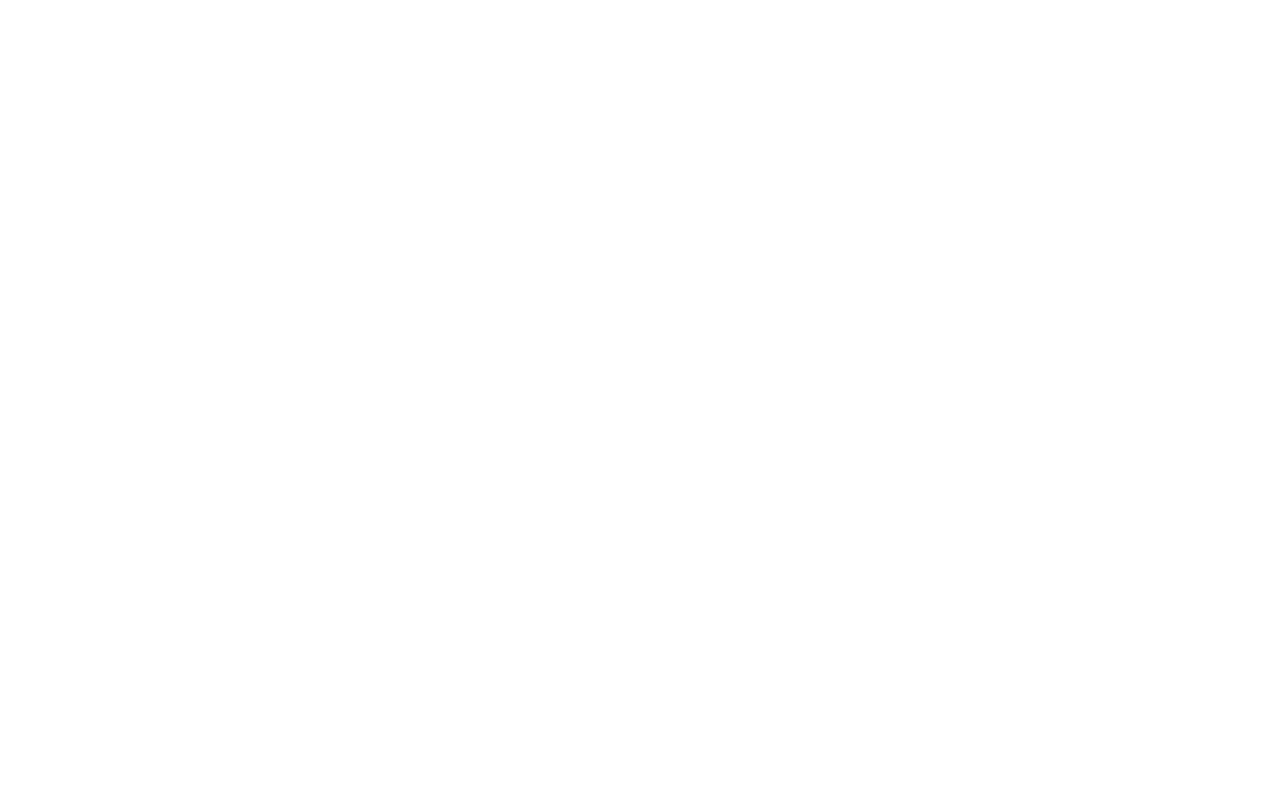
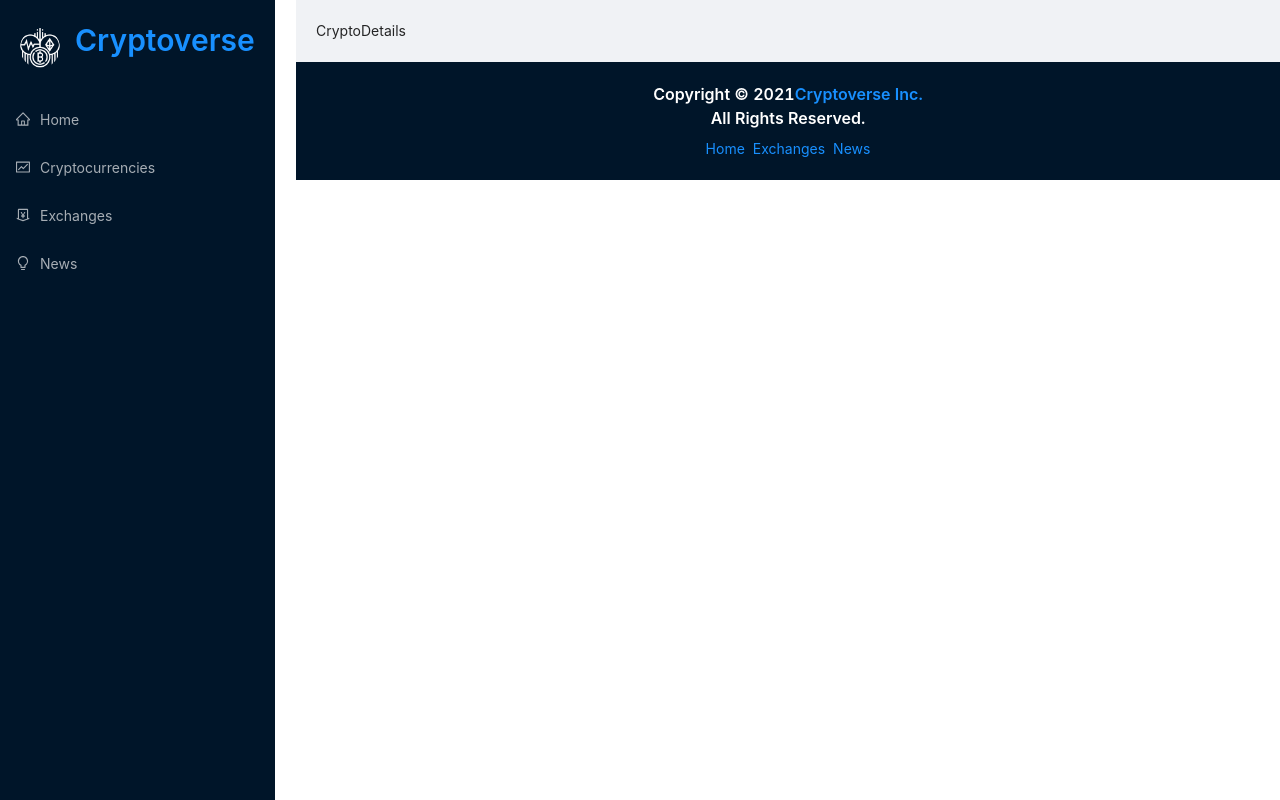
Before and after one commit to mahrokh-sadro/crypto, a React (Create React App) app: page /crypto/1 in a window 1280 px wide. Built offline with nearby package versions, Linux system fonts and the light colour scheme.

Commit message:
working on routers and homepage

```diff
--- a/package.json
+++ b/package.json
@@ -18,6 +18,7 @@
     "react-chartjs-2": "^4.0.1",
     "react-dom": "^17.0.2",
     "react-redux": "^7.2.6",
+    "react-router-dom": "^6.2.1",
     "react-scripts": "5.0.0",
     "web-vitals": "^2.1.4"
   },
--- a/src/App.css
+++ b/src/App.css
@@ -1,38 +1,377 @@
-.App {
-  text-align: center;
+:root {
+  --text-primary: #000;
+  --bgPrimary: #fff;
+  --bgSecondary: #f9f9f9;
+  --pink: #0071bd;
+  --light-blue: #e6f7ff;
+  --border: #d9d9d9;
 }
 
-.App-logo {
-  height: 40vmin;
-  pointer-events: none;
+* {
+  margin: 0;
+  padding: 0;
+  box-sizing: border-box;
 }
 
-@media (prefers-reduced-motion: no-preference) {
-  .App-logo {
-    animation: App-logo-spin infinite 20s linear;
+a:hover {
+  color: var(--pink) !important;
+}
+
+.app {
+  display: flex;
+  overflow: hidden;
+}
+
+.navbar {
+  flex: 0.2;
+  background-color: rgb(0, 21, 41);
+}
+
+.main {
+  flex: 0.8;
+  width: 100%;
+}
+.routes {
+  padding: 20px;
+}
+.nav-container {
+  position: fixed;
+  left: 0;
+  margin: 10px;
+  height: 100vh;
+  margin: 0px;
+  background-color: rgb(0, 21, 41);
+}
+
+.logo-container {
+  background-color: #001529;
+  display: flex;
+  padding: 20px;
+  align-items: center;
+  width: 100%;
+}
+.logo {
+  margin: 0 0 0 15px;
+}
+.logo a {
+  color: white;
+}
+.menu-control-container {
+  display: none !important;
+  position: absolute !important;
+  right: 10px !important;
+  top: 25px !important;
+  font-size: 1.2rem !important;
+  background-color: var(--bgSecondary) !important;
+  border: none !important;
+}
+
+.loader {
+  height: 81vh;
+  display: flex;
+  justify-content: center;
+  align-items: center;
+}
+
+@media screen and (max-width: 1300px) {
+  .main {
+    margin-left: 50px;
   }
 }
 
-.App-header {
-  background-color: #282c34;
-  min-height: 100vh;
+@media screen and (max-width: 1170px) {
+  .main {
+    margin-left: 50px;
+  }
+}
+
+@media screen and (max-width: 1000px) {
+  .main {
+    margin-left: 100px;
+  }
+}
+
+@media screen and (max-width: 800px) {
+  .app {
+    flex-direction: column;
+    overflow: hidden;
+  }
+
+  .navbar {
+    flex: 1;
+  }
+
+  .main {
+    flex: 1;
+    margin-top: 90px;
+    margin-left: 0px;
+    margin-right: 10px;
+  }
+
+  .nav-container {
+    height: 8vh;
+    position: fixed;
+    width: 100%;
+    z-index: 100;
+    background-color: var(--bgSecondary);
+  }
+
+  .menu-control-container {
+    display: block !important;
+  }
+
+  .ant-menu {
+    position: absolute;
+    right: 0px;
+  }
+  .home-title {
+    font-size: 1.4rem !important;
+  }
+  .show-more {
+    font-size: 1.3rem !important;
+  }
+}
+
+.coin-detail-container {
+  margin: 30px;
+}
+
+.coin-heading-container {
+  display: flex;
+  justify-content: center;
+  align-items: center;
+  flex-direction: column;
+  border-bottom: 1px solid var(--border);
+  padding-top: 20px;
+  padding-bottom: 20px;
+  gap: 10px;
+}
+
+.coin-heading-container .coin-name {
+  font-weight: 900;
+  color: var(--pink);
+}
+
+.coin-heading-container p {
+  font-size: 1rem;
+  opacity: 0.9;
+  margin-bottom: 20px;
+}
+
+.stats-container {
+  display: flex;
+  justify-content: space-between;
+  align-items: center;
+  gap: 40px;
+}
+
+.stats-container h2 {
+  font-weight: 700;
+  font-size: 1.4rem;
+  margin-top: 20px;
+  color: var(--pink);
+}
+
+.coin-details-heading {
+  font-weight: 700 !important;
+  margin-top: 20px !important;
+  color: var(--pink) !important;
+}
+
+.coin-stats {
+  display: flex;
+  justify-content: space-between;
+  border-bottom: 1px solid var(--border);
+  font-size: 1rem;
+  opacity: 0.9;
+  padding: 20px;
+}
+
+.coin-stats-name {
+  display: flex;
+  gap: 10px;
+  font-size: 1rem;
+}
+
+.stats {
+  font-weight: 800;
+}
+
+.coin-value-statistics-heading p {
+  font-size: 1rem;
+  opacity: 0.9;
+}
+
+.coin-desc-link {
+  display: flex;
+  gap: 40px;
+  margin-top: 40px;
+  padding-top: 20px;
+}
+
+.coin-desc-link h2 {
+  font-weight: 700;
+  color: var(--pink);
+}
+
+.coin-desc-link p {
+  font-size: 1rem;
+  opacity: 0.9;
+}
+
+.coin-desc-link a {
+  color: var(--pink);
+}
+
+.coin-desc-link h3 {
+  font-weight: 700;
+}
+
+.coin-desc {
+  flex: 0.5;
+}
+
+.coin-links {
+  padding: 0px 20px;
+  flex: 0.5;
+}
+
+.coin-link {
+  display: flex;
+  justify-content: space-between;
+  align-items: center;
+  border-bottom: 1px solid var(--border);
+  padding: 20px;
+}
+
+.link-name {
+  text-transform: capitalize;
+  font-size: 1rem;
+}
+
+.coin-link a {
+  color: var(--pink);
+  font-weight: 700;
+  font-size: 1rem;
+}
+
+.coin-link:hover,
+.coin-stats:hover {
+  background-color: var(--bgSecondary);
+}
+
+@media screen and (max-width: 1000px) {
+  .stats-container {
+    flex-direction: column;
+  }
+  .coin-desc-link {
+    flex-direction: column;
+  }
+  .stats-container h2 {
+    margin-top: 0px;
+  }
+}
+
+@media screen and (max-width: 500px) {
+  .coin-links {
+    padding: 0px;
+  }
+  .coin-detail-container {
+    margin: 0;
+  }
+}
+@media screen and (max-width: 500px) {
+  .heading {
+    margin-top: 20px;
+  }
+}
+
+.select-news {
+  width: 180px;
+}
+.news-card {
+  min-height: 300px !important;
+}
+.news-image-container {
+  display: flex !important;
+  justify-content: space-between !important;
+}
+.news-title {
+  width: 70%;
+}
+
+.news-image-container .img {
+  width: 100px;
+  height: 100px;
+}
+.news-card p {
+  color: black;
+  margin: 10px 0px !important;
+}
+.provider-container {
+  display: flex;
+  justify-content: space-between;
+}
+.provider-name {
+  margin-left: 10px;
+}
+
+.chart-header {
+  display: flex;
+  justify-content: space-between;
+  gap: 50px;
+  color: #0071bd;
+}
+.chart-title {
+  color: #0071bd !important;
+}
+.price-container {
+  display: flex !important;
+  gap: 20px !important;
+  align-items: center !important;
+  flex-wrap: wrap !important;
+}
+.price-change {
+  font-weight: 900 !important;
+}
+.current-price {
+  margin-top: 0px !important;
+  font-weight: 900 !important;
+}
+.home-heading-container {
+  display: flex;
+  justify-content: space-between;
+  align-items: center;
+  margin-top: 40px;
+}
+.show-more {
+  margin-top: 0px !important;
+}
+.exchange-image {
+  margin: 0px 10px !important;
+}
+.search-crypto {
+  margin: 20px auto 30px auto;
+  width: 250px;
+}
+.crypto-card-container {
+  min-height: 65vh !important;
+}
+.crypto-card {
+  min-width: 250px;
+}
+.crypto-card .crypto-image {
+  width: 35px;
+}
+.select-timeperiod {
+  width: 200px !important;
+  margin-top: 20px !important;
+}
+
+.footer {
+  background-color: #001529;
   display: flex;
   flex-direction: column;
+  padding: 20px;
   align-items: center;
-  justify-content: center;
-  font-size: calc(10px + 2vmin);
-  color: white;
 }
-
-.App-link {
-  color: #61dafb;
-}
-
-@keyframes App-logo-spin {
-  from {
-    transform: rotate(0deg);
-  }
-  to {
-    transform: rotate(360deg);
-  }
-}
--- a/src/App.js
+++ b/src/App.js
@@ -1,25 +1,77 @@
-import { BrowserRouter as Router, Route, Routes } from "react-router-dom";
+import { Route, Routes, Link } from "react-router-dom";
 import { Layout, Typography, Space } from "antd";
-
+import {
+  Exchanges,
+  Homepage,
+  News,
+  Cryptocurrencies,
+  CryptoDetails,
+  Navbar,
+} from "./components";
 import "./App.css";
 
 function App() {
   return (
     <>
       <div className="app">
-        <div className="navbar"></div>
+        <div className="navbar">
+          <Navbar />
+        </div>
 
-        <div className="main"></div>
+        <div className="main">
+          <Layout>
+            <div className="routes">
+              <Routes>
+                <Route exact path="/" element={<Homepage />} />
+              </Routes>
+              <Routes>
+                <Route exact path="/exchanges" element={<Exchanges />} />
+              </Routes>
+              <Routes>
+                <Route
+                  exact
+                  path="/cryptocurrencies"
+                  element={<Cryptocurrencies />}
+                />
+              </Routes>
+              <Routes>
+                <Route
+                  exact
+                  path="/crypto/:coinId"
+                  element={<CryptoDetails />}
+                />
+              </Routes>
+              <Routes>
+                <Route exact path="/news" element={<News />} />
+              </Routes>
+            </div>
+          </Layout>
 
-        <div className="footer"></div>
+          <div className="footer">
+            <Typography.Title
+              level={5}
+              style={{ color: "white", textAlign: "center" }}
+            >
+              Copyright © 2021
+              <Link to="/">Cryptoverse Inc.</Link> <br />
+              All Rights Reserved.
+            </Typography.Title>
+            <Space>
+              <Link to="/">Home</Link>
+              <Link to="/exchanges">Exchanges</Link>
+              <Link to="/news">News</Link>
+            </Space>
+          </div>
+        </div>
       </div>
-      {/* <Router>
-        <Routes>
-          <Route exact path="/" element={<Landing />} />
-        </Routes>
-      </Router> */}
     </>
   );
 }
 
 export default App;
+
+//  <Router>
+//   <Routes>
+//     <Route exact path="/" element={<Landing />} />
+//   </Routes>
+// </Router>
--- /dev/null
+++ b/src/components/CryptoDetails.jsx
@@ -0,0 +1,9 @@
+import React from 'react'
+
+const CryptoDetails = () => {
+  return (
+    <div>CryptoDetails</div>
+  )
+}
+
+export default CryptoDetails
--- /dev/null
+++ b/src/components/Cryptocurrencies.jsx
@@ -0,0 +1,9 @@
+import React from 'react'
+
+const Cryptocurrencies = () => {
+  return (
+    <div>Cryptocurrencies</div>
+  )
+}
+
+export default Cryptocurrencies
--- /dev/null
+++ b/src/components/Exchanges.jsx
@@ -0,0 +1,9 @@
+import React from 'react'
+
+const Exchanges = () => {
+  return (
+    <div>Exchanges</div>
+  )
+}
+
+export default Exchanges
--- /dev/null
+++ b/src/components/Homepage.jsx
@@ -0,0 +1,15 @@
+import React from 'react'
+import millify from 'millify';
+import { Typography, Row, Col, Statistic } from 'antd';
+import { Link } from 'react-router-dom';
+
+import Cryptocurrencies from './Cryptocurrencies';
+import News from './News';
+
+const Homepage = () => {
+  return (
+    <div>Homepage</div>
+  )
+}
+
+export default Homepage
--- a/src/components/Navbar.jsx
+++ b/src/components/Navbar.jsx
@@ -1,13 +1,40 @@
 import React, { useState, useEffect } from 'react';
 import { Button, Menu, Typography, Avatar } from 'antd';
 import {Link} from "react-router-dom"
+import { HomeOutlined, MoneyCollectOutlined, BulbOutlined, FundOutlined, MenuOutlined } from '@ant-design/icons';
 
+import icon from '../images/cryptocurrency.png';
 
 
 
 const Navbar = () => {
   return (
-    <div>Navbar</div>
+    <>
+
+<div className="nav-container">
+      <div className="logo-container">
+        <Avatar src={icon} size="large" />
+        <Typography.Title level={2} className="logo"><Link to="/">Cryptoverse</Link></Typography.Title>
+        <Button className="menu-control-container" ><MenuOutlined /></Button>
+      </div>
+      {/* {activeMenu && ( */}
+      <Menu theme="dark">
+        <Menu.Item icon={<HomeOutlined />}>
+          <Link to="/">Home</Link>
+        </Menu.Item>
+        <Menu.Item icon={<FundOutlined />}>
+          <Link to="/cryptocurrencies">Cryptocurrencies</Link>
+        </Menu.Item>
+        <Menu.Item icon={<MoneyCollectOutlined />}>
+          <Link to="/exchanges">Exchanges</Link>
+        </Menu.Item>
+        <Menu.Item icon={<BulbOutlined />}>
+          <Link to="/news">News</Link>
+        </Menu.Item>
+      </Menu>
+      {/* )} */}
+    </div>
+    </>
   )
 }
 
--- /dev/null
+++ b/src/components/News.jsx
@@ -0,0 +1,9 @@
+import React from 'react'
+
+const News = () => {
+  return (
+    <div>News</div>
+  )
+}
+
+export default News
--- /dev/null
+++ b/src/components/index.js
@@ -0,0 +1,6 @@
+export { default as Homepage } from "./Homepage";
+export { default as Navbar } from "./Navbar";
+export { default as News } from "./News";
+export { default as Cryptocurrencies } from "./Cryptocurrencies";
+export { default as Exchanges } from "./Exchanges";
+export { default as CryptoDetails } from "./CryptoDetails";
```
Also changed, not shown: src/index.js (+5 -2 lines), src/images/cryptocurrency.png (added), 1 other file (tests, documents, lock files or other folders).
